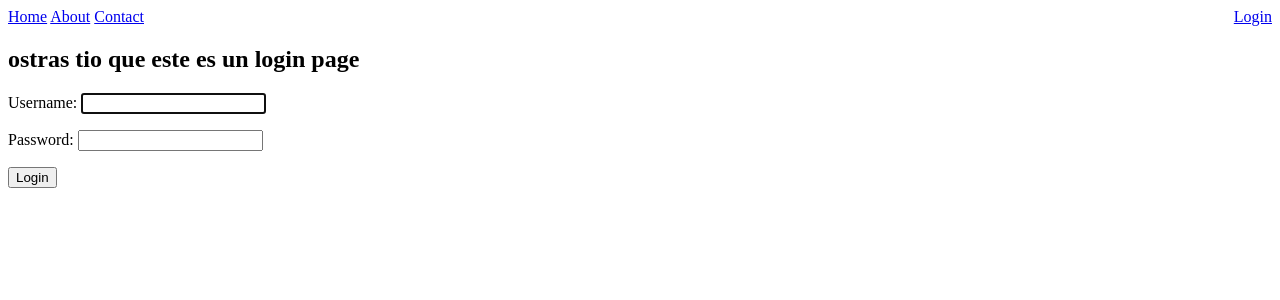
After one commit to EiderDiaz/django-hacker-shack, a Django app: page /accounts/login in a window 1280 px wide. The commit adds this page. Shown: the top 300 px of the page. Run offline with Django 3.2, Linux system fonts and the light colour scheme.

Commit message:
[ADD] login functionalities=  set default login and logout urls, simple login form, inheritance of class bases views to autoredirect when a user isnt authenticated
https://youtu.be/Rz6racFuW_Q?list=PL39pssg07dpDJas1vxb7Dyw5f8SkAw6c-

```diff
--- a/hackershack_website/settings.py
+++ b/hackershack_website/settings.py
@@ -118,3 +118,8 @@ USE_TZ = True
 # https://docs.djangoproject.com/en/3.0/howto/static-files/
 
 STATIC_URL = '/static/'
+
+# a donde mando al user cuando este autenticado o no
+LOGIN_REDIRECT_URL = "index"
+LOGIN_URL = "login"
+LOGOUT_REDIRECT_URL = "index"
--- /dev/null
+++ b/hackershack_website/templates/accounts/login.html
@@ -0,0 +1,16 @@
+{% extends 'base.html' %}
+
+
+{% block title %} Login {% endblock %}
+
+
+{% block content %}
+
+<h2> ostras tio que este es un login page</h2>
+<form method="POST">
+    <!-- CSRF TOKEN-->
+    {% csrf_token %}
+    {{ form.as_p }}
+    <button type="submit">Login</button>
+</form>
+{% endblock %}
--- a/hackershack_website/templates/navbar.html
+++ b/hackershack_website/templates/navbar.html
@@ -18,4 +18,20 @@
         {% else %} <a href="{{contact_url}}">Contact</a> {% endif %}
          </span>
 
+            <!--User profile menu -->
+         <span style="float:right;">
+             {% if user.is_authenticated %}
+
+             {% url 'profile' as profile_url %}
+
+             <span> Hi {% if request.path == profile_url %} {{user.username}} :)
+                {% else %} <a href="{{profile_url}}">{{user.username}} </a>
+                {%endif%}
+            </span>
+
+            <span> <a href="{% url 'logout' %}">Logout </a> </span>
+             {% else %}
+             <span> <a href="{% url 'login' %}">Login </a> </span>
+             {% endif %}
+         </span>
 </div>
--- a/hackershack_website/urls.py
+++ b/hackershack_website/urls.py
@@ -13,10 +13,12 @@ Including another URLconf
     1. Import the include() function: from django.urls import include, path
     2. Add a URL to urlpatterns:  path('blog/', include('blog.urls'))
 """
+from re import template
 from django.contrib import admin
+from django.contrib import auth
 from django.urls import path
 from django.views.generic.base import TemplateView
-
+from django.contrib.auth import views as auth_views
 from . import views
 
 urlpatterns = [
@@ -25,4 +27,14 @@ urlpatterns = [
     path("",views.index,name="index"),
     path("about",views.about,name="about"),
     path("contact",views.contact,name="contact"),
+
+    path("accounts/profile", views.ProfileView.as_view(), name="profile"),
+
+
+    #Django auth
+    path('accounts/login',
+     auth_views.LoginView.as_view(template_name="accounts/login.html"),
+      name="login"),
+        path('accounts/logout', auth_views.LogoutView.as_view(), name="logout"),
+
 ]
```
Also changed, not shown: hackershack_website/templates/accounts/profile.html (added, +11 -0 lines), hackershack_website/views.py (+8 -1 lines), db.sqlite3.
